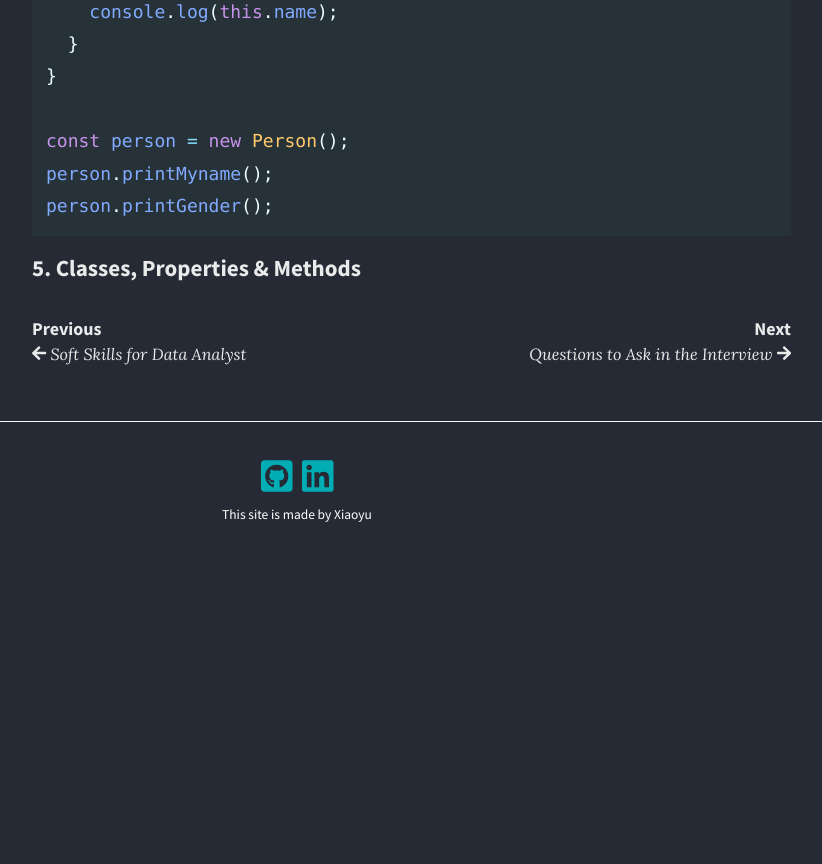
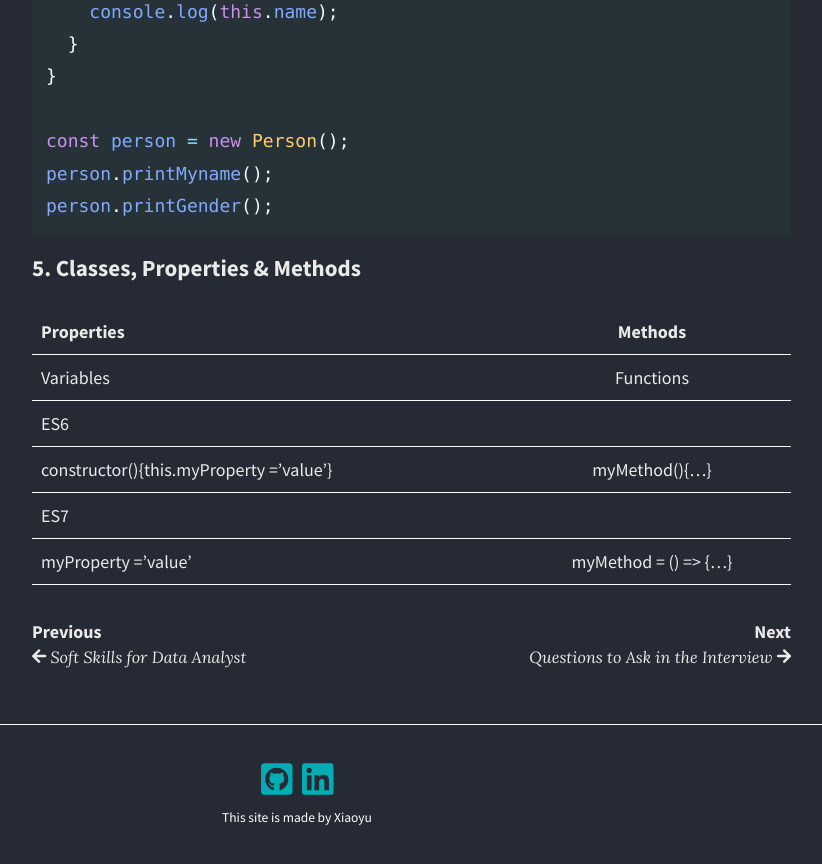
Before and after one commit to migapipo/personal-blog, a Jekyll site: the page built from _posts/2020-01-09-React Learning.md, in a window 1280 px wide and 900 px high, scrolled down 4201 px. Shown: the top 864 px of the window, without its empty margins (343-1165 px from the left). Built offline with Jekyll 4.4.1, drawn with Linux system fonts in a browser that asks for light colours; nearby versions of some CDN libraries; before the commit the page ends 4798 px from its top, so only the background shows below that.

Commit message:
update React Learning notes

```diff
--- a/_posts/2020-01-09-React Learning.md
+++ b/_posts/2020-01-09-React Learning.md
@@ -160,3 +160,11 @@ person.printGender();
 
 
 ### 5. Classes, Properties & Methods
+
+| Properties    | Methods
+| ------------- |:-------------:|
+| Variables     | Functions     |
+| ES6    |
+| constructor(){this.myProperty ='value'} | myMethod(){...}      |
+| ES7    |
+| myProperty ='value' | myMethod = () => {...}      |
```
